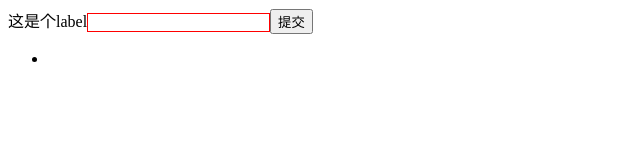
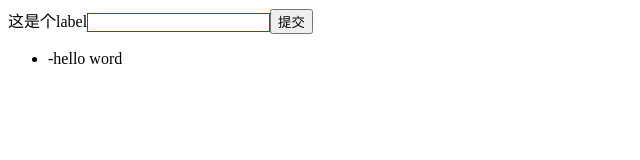
Before and after one commit to wishedy/reactStudy, a React (Create React App) app in the folder my-app/: page / in a window 1280 px wide. Both pictures are taken after a click on the button "提交". Shown: the top 160 px of the page, without its empty margins (0-640 px from the left). Built offline with nearby package versions, Linux system fonts and the light colour scheme.

Commit message:
react起步学习

```diff
--- a/my-app/src/TodoItem.js
+++ b/my-app/src/TodoItem.js
@@ -1,4 +1,5 @@
 import React,{Component,Fragment} from 'react';
+import PropTypes from 'prop-types';
 class TodoItem extends Component{
     constructor(props){
         super(props);
@@ -10,12 +11,25 @@ class TodoItem extends Component{
         this.props.handleDelete(index);
     }
     render(){
-        const {item}  = this.props;
+        const {item,test}  = this.props;
         return (
             <Fragment>
-                <li  dangerouslySetInnerHTML={{__html:item}} onClick={this.handleClick}></li>
+                <li  dangerouslySetInnerHTML={{__html:item+'-'+test}} onClick={this.handleClick}></li>
             </Fragment>
         )
     }
 }
+//PropTypes.string这时候如果某个对应的值没有传递，不做任何校验
+//PropTypes.string.isRequired与上文相反
+TodoItem.proppTypes = {
+    test:PropTypes.string.isRequired,
+    index:PropTypes.number,
+    item:PropTypes.string,
+    handleDelete:PropTypes.func
+};
+//props默认值
+TodoItem.defaultProps = {
+    test:'hello word'
+};
+//PropTypes具体使用文档https://reactjs.org/docs/typechecking-with-proptypes.html
 export default  TodoItem;
--- /dev/null
+++ b/my-app/src/test.js
@@ -0,0 +1,10 @@
+import React,{Component} from 'react';
+class Test extends Component{
+    render(){
+        const {content} = this.props;
+        return (
+            <div>{content}</div>
+        )
+    }
+}
+export default Test;
--- a/my-app/src/toDoList.js
+++ b/my-app/src/toDoList.js
@@ -1,5 +1,6 @@
 import  React,{Component,Fragment} from 'react';
-import TodoItem from './TodoItem'
+import TodoItem from './TodoItem';
+import Test from './test';
 import './style.css';
 class ToDoList extends Component{
     constructor(props){
@@ -13,10 +14,10 @@ class ToDoList extends Component{
         }
     }
     setVal(e){
-        console.log(e.target);
         let t = this;
+        console.log(t.input.value);
         t.setState({
-            inputVal: e.target.value
+            inputVal: t.input.value
         });
     }
     addList(){
@@ -27,6 +28,8 @@ class ToDoList extends Component{
                listData:list,
                inputVal: ''
            }
+        },()=>{
+            //setState本身是一个异步线程，如果在代码下面同步调用会出现数据不准的情况
         });
     }
     deleteList(i){
@@ -47,9 +50,10 @@ class ToDoList extends Component{
             <Fragment>
                 <div>
                     <label htmlFor="idName">这是个label</label>
-                    <input id="idName" className="input" type="text" value={this.state.inputVal} onChange={this.setVal}/>
+                    <input id="idName" className="input" type="text" value={this.state.inputVal} onChange={this.setVal} ref={(input)=>{this.input=input;}}/>
                     <button onClick={this.addList}>提交</button>
                 </div>
+                <Test content={this.state.inputVal}></Test>
             <ul>
                 {
                     this.state.listData.map((item,index)=>{
```
Also changed, not shown: 2 other files (tests, documents, lock files or other folders).
